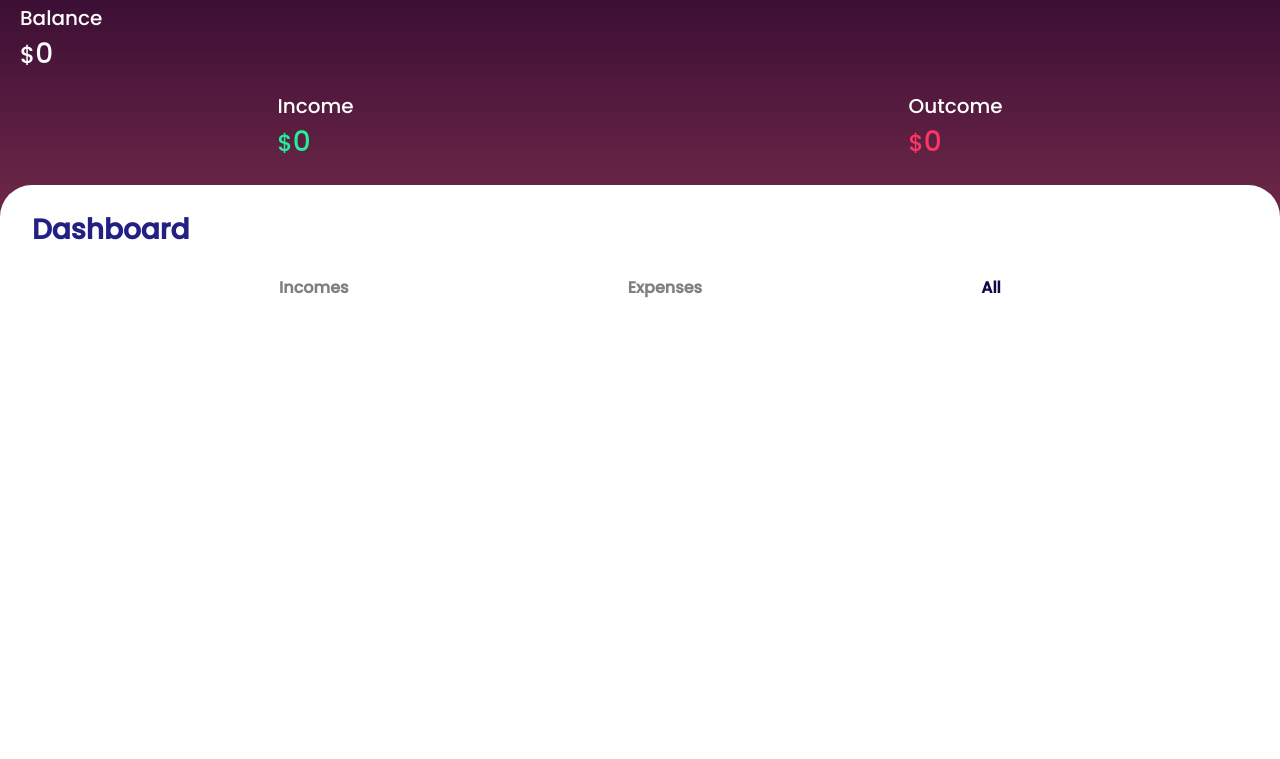
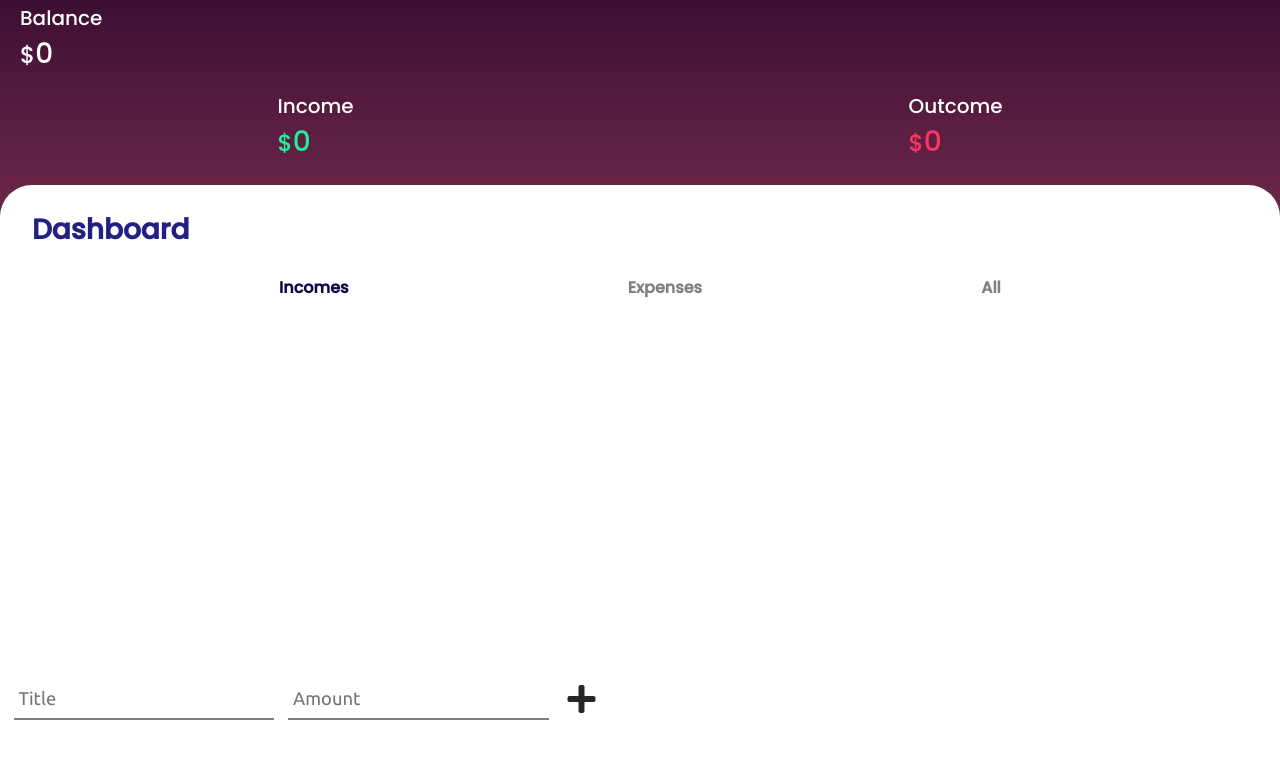
Before and after one commit to arthur-lage/BudgetApp, a plain HTML site: page index.html in a window 1280 px wide. Both pictures are taken after a click on the element "Incomes". Shown: the part 75-834 px from the top of the page. Drawn offline with Linux system fonts and the light colour scheme.

Commit message:
button hover, input visual is now better, input and button animations

```diff
--- a/budget.js
+++ b/budget.js
@@ -5,7 +5,7 @@ const incomeTotalEl = document.querySelector(".income-total")
 const outcomeTotalEl = document.querySelector(".outcome-total")
 const incomeEl = document.querySelector("#income")
 const outcomeEl = document.querySelector("#expense")
-const allEl = document.querySelector("all")
+const allEl = document.querySelector("#all")
 const incomeList = document.querySelector("#income .list")
 const expenseList = document.querySelector("#outcome .list")
 const allList = document.querySelector("#all .list")
@@ -58,18 +58,22 @@ allBtn.addEventListener("click", () => {
 
 // HELPERS
 
-function show(el){
-
+function show(elToBeShown){
+    elToBeShown.classList.remove("hide")
 }
 
-function hide(elements){
-
+function hide(elsToBeHidden){
+    elsToBeHidden.forEach(el => {
+        el.classList.add("hide")
+    })
 }
 
-function active(el){
-
+function active(elToBeActivated){
+    elToBeActivated.classList.add("active")
 }
 
-function inactive(elements){
-
+function inactive(elsToBeInactivated){
+    elsToBeInactivated.forEach(el => {
+        el.classList.remove("active")
+    })
 }
--- a/index.html
+++ b/index.html
@@ -63,7 +63,7 @@
                     <input type="number" name="amount" placeholder="Amount" id="income-amount-input">
                     <div class="add-income">
                         <button id="add-income-button">
-                            <i class="far fa-plus-square"></i>
+                            <i class="fas fa-plus"></i>
                         </button>
                     </div>
                 </div>
@@ -75,7 +75,7 @@
                     <input type="number" name="amount" placeholder="Amount" id="expense-amount-input">
                     <div class="add-expense">
                         <button id="add-expense-button">
-                            <i class="far fa-plus-square"></i>
+                            <i class="fas fa-plus"></i>
                         </button>
                     </div>
                 </div>
--- a/style.css
+++ b/style.css
@@ -1,92 +1,105 @@
-*{
+* {
   margin: 0;
   padding: 0;
   box-sizing: border-box;
 }
 
-body{
+body {
   font-family: "Poppins", sans-serif;
   background: linear-gradient(to bottom, #2b062e, #eb6779);
   min-height: 100vh;
   overflow: hidden;
 }
 
-.container{
+.container {
   height: 100vh;
 }
 
-.app-title{
+.app-title {
   margin: 1.5rem 0 1.5rem 1.25rem;
 }
 
-.app-title a{
+.app-title a {
   text-decoration: none;
   color: white;
   font-size: 1.25rem;
 }
 
-.budget-header{
+.budget-header {
   color: white;
 }
 
-.budget-header .income{
+.budget-header .income {
   font-size: 1.25rem;
 }
 
-.budget-header .outcome{
-    font-size: 1.25rem
+.budget-header .outcome {
+  font-size: 1.25rem;
 }
 
-.budget-header .balance{
+.budget-header .balance {
   font-size: 1.25rem;
   margin-left: 1.25rem;
   margin-bottom: 1rem;
 }
 
-.budget-header .balance .value{
+.budget-header .balance .value {
   font-size: 1.75rem;
 }
 
-.budget-header .income-total{
+.budget-header .income-total {
   color: rgb(32, 241, 154);
   font-size: 1.75rem;
 }
 
-.budget-header .outcome-total{
+.budget-header .outcome-total {
   color: rgb(255, 52, 103);
   font-size: 1.75rem;
 }
 
-.budget-dashboard .dash-title{
+.budget-dashboard .dash-title {
   padding: 1.5rem 0 1.5rem 1rem;
   margin-left: 1rem;
   font-size: 1.75rem;
   color: #222083 !important;
 }
 
-.budget-dashboard .toggle{
+.budget-dashboard .toggle {
   display: flex;
   justify-content: space-evenly;
 }
 
-.budget-dashboard .input{
+.budget-dashboard .input {
   display: flex;
 }
 
-.active{
+.active {
   color: rgb(15, 8, 71);
 }
 
-.hide{
+.tab1:not(.active),
+.tab2:not(.active),
+.tab3:not(.active) {
+  cursor: pointer;
+  transition: 0.1s ease;
+}
+
+.tab1:not(.active):hover,
+.tab2:not(.active):hover,
+.tab3:not(.active):hover {
+  color: rgba(0, 0, 0, 0.8);
+}
+
+.hide {
   display: none;
 }
 
-.budget-header .account{
+.budget-header .account {
   display: flex;
   justify-content: space-evenly;
 }
 
-.budget-dashboard{
+.budget-dashboard {
   background: white;
   color: grey;
   border-radius: 2rem 2rem 0 0;
@@ -94,35 +107,45 @@ body{
   margin-top: 1.35rem;
 }
 
-.budget-dashboard .input{
-    border-top: 1px solid black;
+.budget-dashboard .input {
   position: absolute;
-    bottom: 0;
+  bottom: 5px;
+  display: flex;
+  justify-content: space-evenly;
 }
 
-.budget-dashboard .input input{
+.budget-dashboard .input input {
   border: 0;
+  border-bottom: 2px solid rgba(0, 0, 0, 0.5);
   font-family: "Ubuntu", sans-serif;
-    font-size: 1.5rem;
-    width: 45%;
+  font-size: 1.15rem;
+  width: 42.5%;
   outline: none;
-    text-align: center;
+  transition: 0.2s ease;
   padding: 5px;
 }
 
-.budget-dashboard .input input[type="number"]{
-    border-left: 1px solid;
+.budget-dashboard .input input:focus {
+  border-bottom: 2px solid rgba(0, 0, 0, 0.85);
 }
 
-.budget-dashboard button{
-    width:100%;
-    height:100%;
-    border: 0;
+.budget-dashboard button {
+  width: 100%;
+  height: 100%;
+  border: none;
+  cursor: pointer;
   background: transparent;
   font-size: 0;
+  transition: 0.2s ease;
+  padding: 5px;
+  border-radius: 5px;
 }
 
-.budget-dashboard button i{
+.budget-dashboard button:hover {
+  background: rgba(0, 0, 0, 0.35);
+}
+
+.budget-dashboard button i {
   font-size: 2rem;
-    color: #2b062e;
+  color: rgba(0, 0, 0, 0.85);
 }
```
Lines whose indentation alone changed are shown as unchanged.
